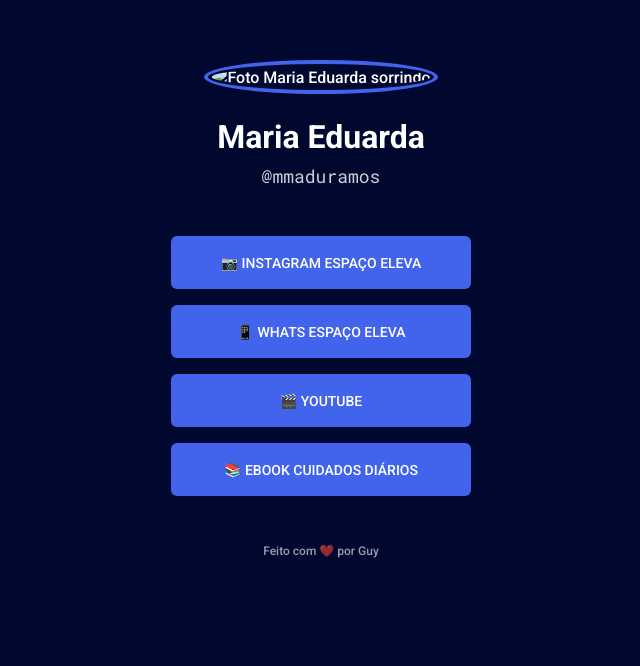
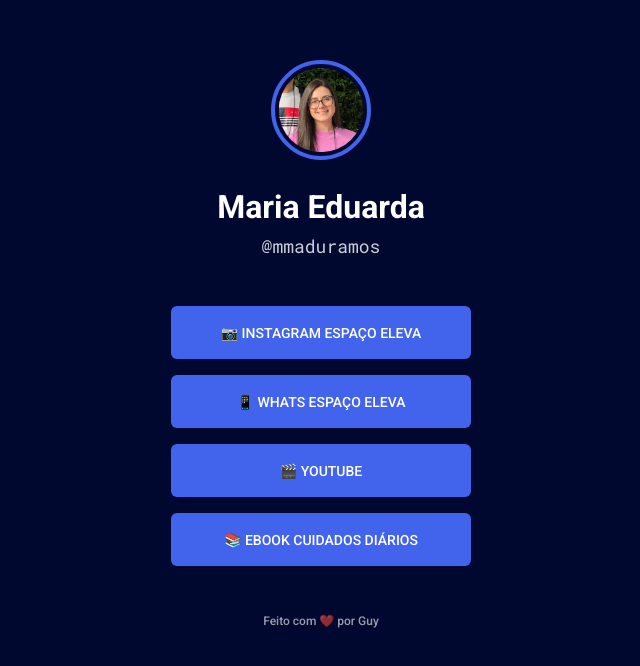
Before and after one commit to guylhermed/agrupa-links, a plain HTML site: page index.html in a window 1280 px wide. Shown: the whole page, without its empty margins (319-959 px from the left). Drawn offline with Linux system fonts and the light colour scheme; the site is published under a folder, as on GitHub Pages, so addresses that start at the root find nothing.

Commit message:
update photo

```diff
--- a/index.html
+++ b/index.html
@@ -19,7 +19,7 @@
     <div class="container">
       <img
         class="avatar"
-        src="/assets/avatarduda.png"
+        src="./assets/avatarduda.png"
         alt="Foto Maria Eduarda sorrindo"
       />
       <h1>Maria Eduarda</h1>
```
